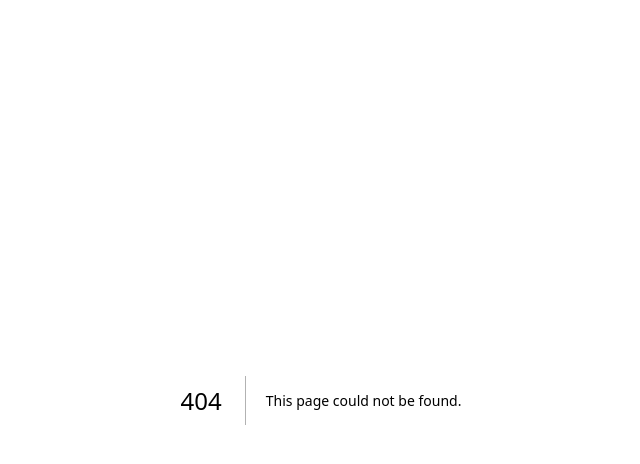
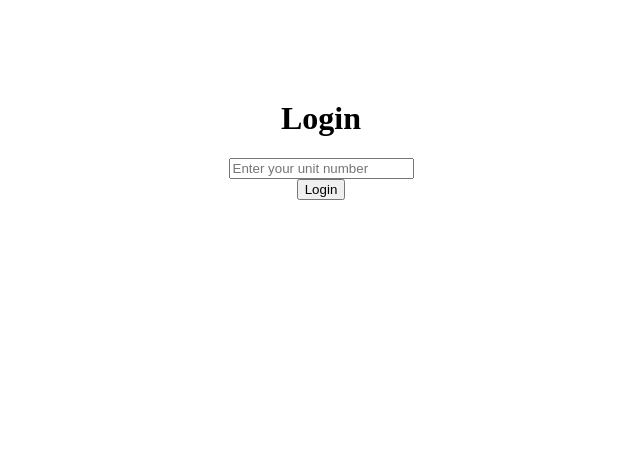
Before and after one commit to WRR-source/Wrr-tracker, a Next.js app: page /pages/login in a window 1280 px wide. Before the commit this address had no page. Shown: the top 464 px of the page, without its empty margins (319-959 px from the left). Built offline with nearby package versions, Linux system fonts and the light colour scheme.

Commit message:
Create login.js

```diff
--- /dev/null
+++ b/pages/pages/login.js
@@ -0,0 +1,32 @@
+import { useState } from "react";
+import { useRouter } from "next/router";
+
+export default function Login() {
+  const [unit, setUnit] = useState("");
+  const router = useRouter();
+
+  const handleLogin = () => {
+    const users = JSON.parse(localStorage.getItem("users") || "[]");
+    const user = users.find((u) => u.unit === unit);
+    if (!user) {
+      alert("User not found. Please sign up.");
+      return;
+    }
+    localStorage.setItem("loggedInUser", unit);
+    router.push("/");
+  };
+
+  return (
+    <div style={{ textAlign: "center", marginTop: 100 }}>
+      <h1>Login</h1>
+      <input
+        type="text"
+        placeholder="Enter your unit number"
+        value={unit}
+        onChange={(e) => setUnit(e.target.value)}
+      />
+      <br />
+      <button onClick={handleLogin}>Login</button>
+    </div>
+  );
+}
```
